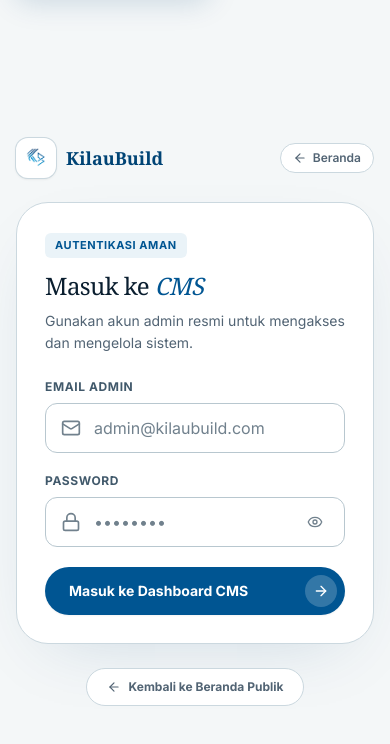
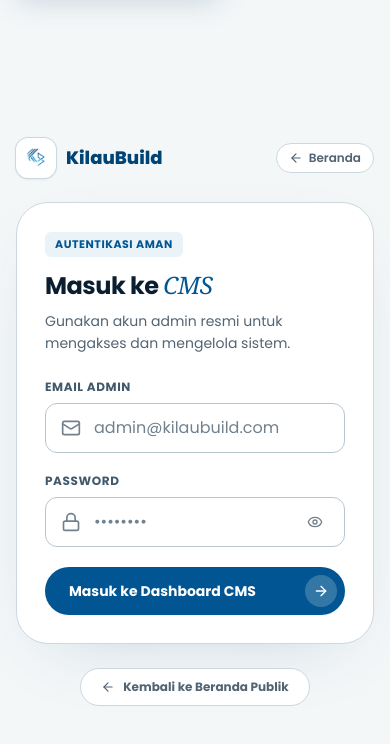
Before and after one commit to ClaveAP/kilaubuild, a Next.js app in the folder frontend/: page /admin/login in a window 390 px wide. Shown: the top 744 px of the page. Built offline with nearby package versions, Linux system fonts and the light colour scheme; no server answers.

Commit message:
feat(typography): migrate font system to Poppins across headings, body, and numbers while preserving Georgia serif italic

```diff
--- a/frontend/src/app/admin/dashboard/page.tsx
+++ b/frontend/src/app/admin/dashboard/page.tsx
@@ -351,7 +351,7 @@
               <span className="h-2 w-2 rounded-full bg-emerald-500 animate-pulse" />
               <span>Sistem Operasional Real-time</span>
             </div>
-            <h1 className="mt-2.5 font-heading text-3xl font-normal tracking-[-0.025em] text-[#0A1E2F] sm:text-4xl">
+            <h1 className="mt-2.5 font-heading text-3xl font-bold tracking-[-0.025em] text-[#0A1E2F] sm:text-4xl">
               Ringkasan <em className="font-serif italic font-normal text-[#005592]">Operasional</em>
             </h1>
             <p className="mt-1.5 text-sm leading-relaxed text-[#526474]">
@@ -448,7 +448,7 @@
               </div>
               <div>
                 <div className="flex items-center gap-2.5">
-                  <h2 className="font-heading text-lg font-normal tracking-tight text-[#0A1E2F] sm:text-xl">
+                  <h2 className="font-heading text-lg font-bold tracking-tight text-[#0A1E2F] sm:text-xl">
                     Booking Survey <em className="font-serif italic font-normal text-[#005592]">Terbaru</em>
                   </h2>
                   <span className="rounded-full border border-[#005592]/20 bg-[#EAF3F8] px-2.5 py-0.5 font-numeric text-xs font-bold tabular-nums text-[#005592]">
@@ -607,7 +607,7 @@
               </div>
               <div>
                 <div className="flex items-center gap-2.5">
-                  <h2 className="font-heading text-lg font-normal tracking-tight text-[#0A1E2F] sm:text-xl">
+                  <h2 className="font-heading text-lg font-bold tracking-tight text-[#0A1E2F] sm:text-xl">
                     Pesan Masuk <em className="font-serif italic font-normal text-[#005592]">Terbaru</em>
                   </h2>
                   <span className="rounded-full border border-[#005592]/20 bg-[#EAF3F8] px-2.5 py-0.5 font-numeric text-xs font-bold tabular-nums text-[#005592]">
--- a/frontend/src/app/admin/login/page.tsx
+++ b/frontend/src/app/admin/login/page.tsx
@@ -98,7 +98,7 @@
 
         {/* Center: Editorial Heading & Bento Trust Cards */}
         <div className="relative z-10 my-auto py-8">
-          <h1 className="font-heading text-3xl font-normal leading-tight tracking-[-0.025em] text-white xl:text-4xl 2xl:text-5xl">
+          <h1 className="font-heading text-3xl font-bold leading-tight tracking-[-0.025em] text-white xl:text-4xl 2xl:text-5xl">
             Kelola jadwal, pesan, dan <em className="font-serif italic font-normal text-[#8EC7E9]">progres proyek</em> dari satu tempat.
           </h1>
 
@@ -174,7 +174,7 @@
               <div className="inline-flex items-center gap-1.5 rounded-md bg-[#EAF3F8] px-2.5 py-1 text-[11px] font-bold uppercase tracking-wider text-[#005592]">
                 <span>Autentikasi Aman</span>
               </div>
-              <h2 className="mt-3 font-heading text-2xl font-normal tracking-[-0.025em] text-[#0A1E2F] sm:text-3xl">
+              <h2 className="mt-3 font-heading text-2xl font-bold tracking-[-0.025em] text-[#0A1E2F] sm:text-3xl">
                 Masuk ke <em className="font-serif italic font-normal text-[#005592]">CMS</em>
               </h2>
               <p className="mt-2 text-sm leading-relaxed text-[#526474]">
--- a/frontend/src/app/globals.css
+++ b/frontend/src/app/globals.css
@@ -14,11 +14,11 @@
   --color-paper-blue: #eaf3f8;
   --color-line: #cbd8df;
   --color-line-strong: #9db3bf;
-  --font-heading: var(--font-editorial), Georgia, serif;
-  --font-editorial: var(--font-editorial), Georgia, serif;
-  --font-serif: var(--font-editorial), Georgia, serif;
-  --font-sans: var(--font-sans), system-ui, sans-serif;
-  --font-numeric: var(--font-numeric), monospace;
+  --font-heading: var(--font-poppins), system-ui, sans-serif;
+  --font-sans: var(--font-poppins), system-ui, sans-serif;
+  --font-numeric: var(--font-poppins), sans-serif;
+  --font-editorial: Georgia, Cambria, "Times New Roman", Times, serif;
+  --font-serif: Georgia, Cambria, "Times New Roman", Times, serif;
 }
 
 :root {
@@ -65,15 +65,18 @@
 h4,
 h5,
 h6 {
-  font-family: var(--font-editorial), Georgia, serif;
-  letter-spacing: -0.025em;
+  font-family: var(--font-heading), system-ui, sans-serif;
+  letter-spacing: -0.02em;
 }
 
 .hero-editorial-title,
 .section-heading,
-.font-heading,
+.font-heading {
+  font-family: var(--font-heading), system-ui, sans-serif;
+}
+
 .font-serif {
-  font-family: var(--font-editorial), Georgia, serif;
+  font-family: var(--font-serif), Georgia, serif;
 }
 
 button,
@@ -152,17 +155,17 @@
 
 .section-heading {
   max-width: 19ch;
-  font-family: var(--font-editorial), Georgia, serif;
+  font-family: var(--font-heading), system-ui, sans-serif;
   font-size: clamp(2.25rem, 3.6vw, 4rem);
-  font-weight: 500;
-  letter-spacing: -0.035em;
+  font-weight: 600;
+  letter-spacing: -0.025em;
   line-height: 1.13;
   color: inherit;
   text-wrap: balance;
 }
 
 .font-numeric {
-  font-family: var(--font-numeric), monospace;
+  font-family: var(--font-numeric), sans-serif;
   font-variant-numeric: tabular-nums;
 }
 
--- a/frontend/src/app/layout.tsx
+++ b/frontend/src/app/layout.tsx
@@ -1,27 +1,14 @@
 import type { Metadata } from "next";
-import { Inter, Noto_Serif, JetBrains_Mono } from "next/font/google";
+import { Poppins } from "next/font/google";
 import { AppChrome } from "@/components/layout/AppChrome";
 import "react-day-picker/style.css";
 import "./globals.css";
 
-const editorialFont = Noto_Serif({
+const poppins = Poppins({
   subsets: ["latin"],
-  variable: "--font-editorial",
-  weight: ["400", "500", "600", "700"],
+  variable: "--font-poppins",
+  weight: ["300", "400", "500", "600", "700", "800"],
   style: ["normal", "italic"],
-  display: "swap",
-});
-
-const sansFont = Inter({
-  subsets: ["latin"],
-  variable: "--font-sans",
-  weight: ["300", "400", "500", "600", "700"],
-  display: "swap",
-});
-
-const numericFont = JetBrains_Mono({
-  subsets: ["latin"],
-  variable: "--font-numeric",
   display: "swap",
 });
 
@@ -40,7 +27,7 @@
   children: React.ReactNode;
 }) {
   return (
-    <html lang="id" className={`${editorialFont.variable} ${sansFont.variable} ${numericFont.variable} scroll-smooth`}>
+    <html lang="id" className={`${poppins.variable} scroll-smooth`}>
       <body className="bg-[#F4F7F8] font-sans text-[#0A1E2F] antialiased">
         <a href="#main-content" className="skip-link">
           Lewati ke konten utama
```
